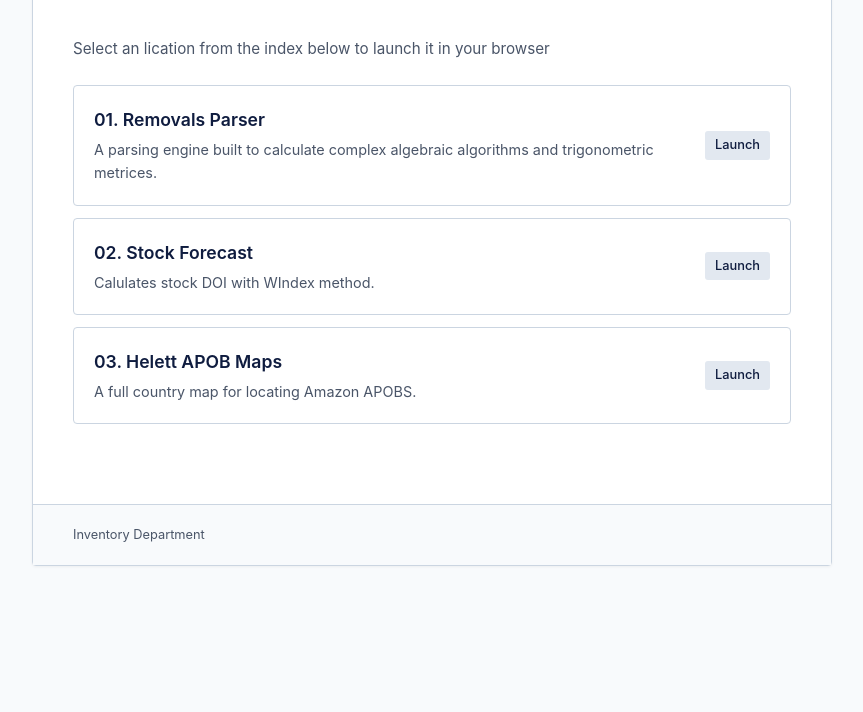
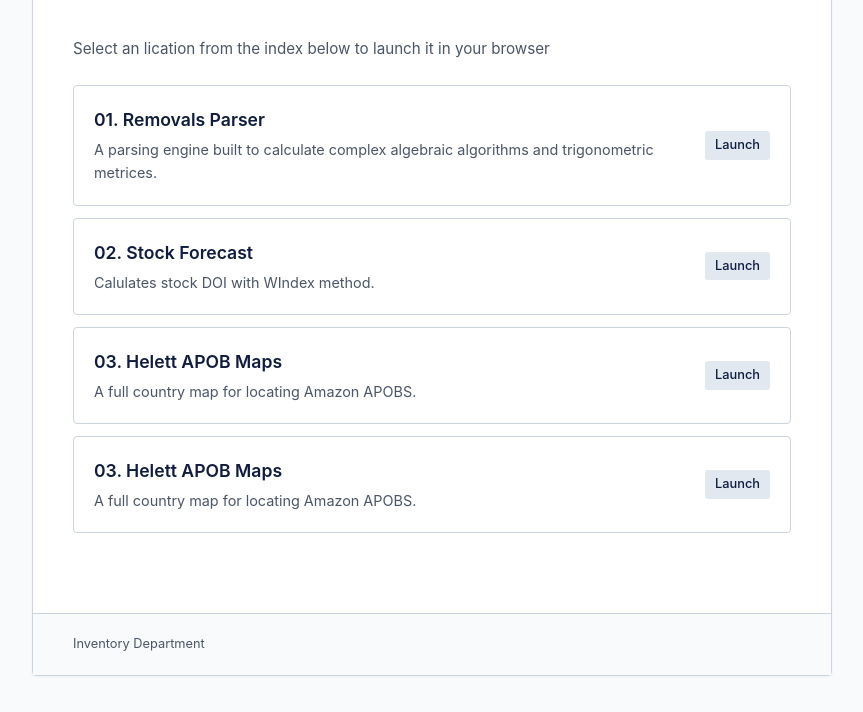
Before and after one commit to helett-inventory/Amal-Tools, a plain HTML site: page index.html in a window 1280 px wide. Shown: the part 182-894 px from the top of the page, without its empty margins (208-1071 px from the left). Before the commit the page ends 800 px from the top, so only its background shows below. Drawn offline with Linux system fonts and the light colour scheme.

Commit message:
Update index.html

```diff
--- a/index.html
+++ b/index.html
@@ -198,6 +198,14 @@
                     <span class="launch-badge">Launch </span>
                 </a>
 
+                <a href="fc PDF crop tool/index.html" class="-card">
+                    <div class="-details">
+                        <div class="-title">03. Helett APOB Maps</div>
+                        <div class="-description">A full country map for locating Amazon APOBS.</div>
+                    </div>
+                    <span class="launch-badge">Launch </span>
+                </a>
+
 
 
             </div>
```
